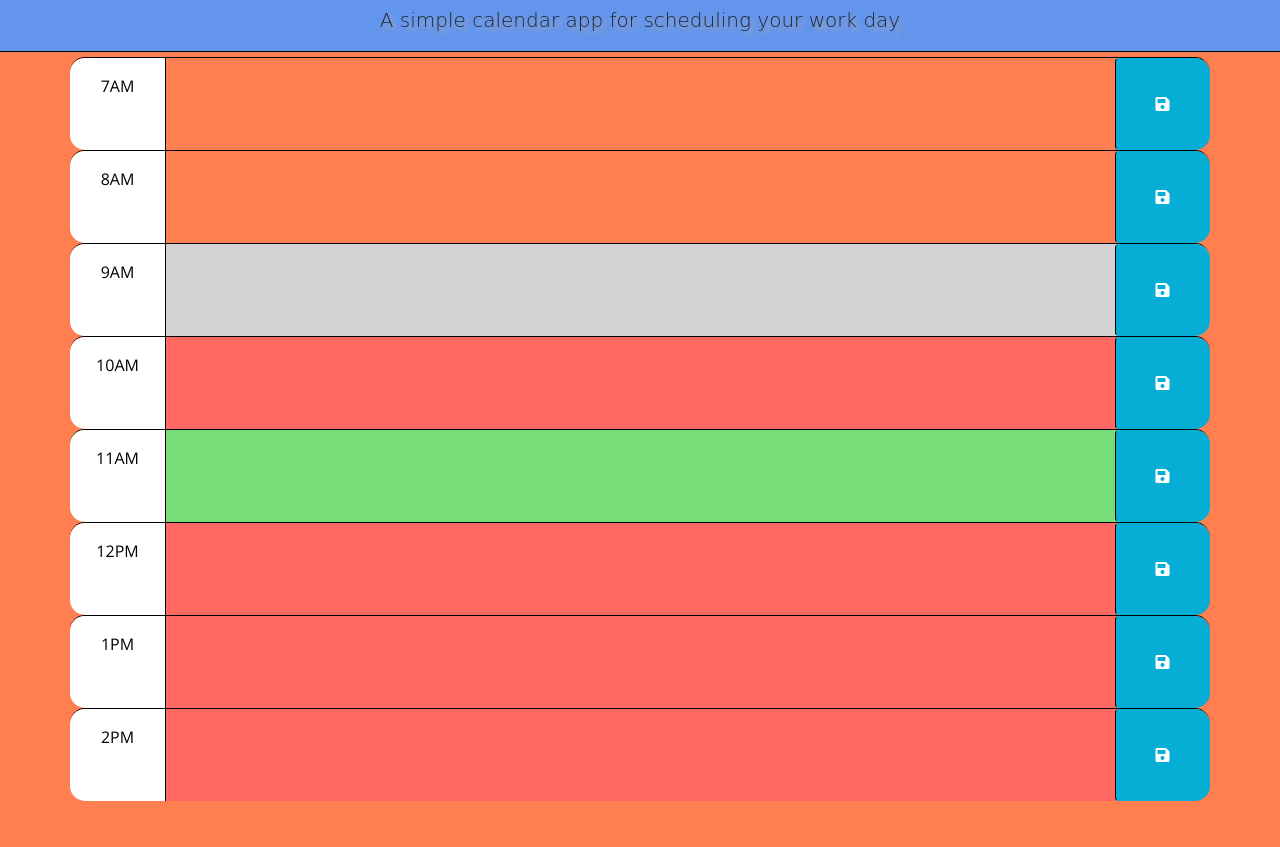
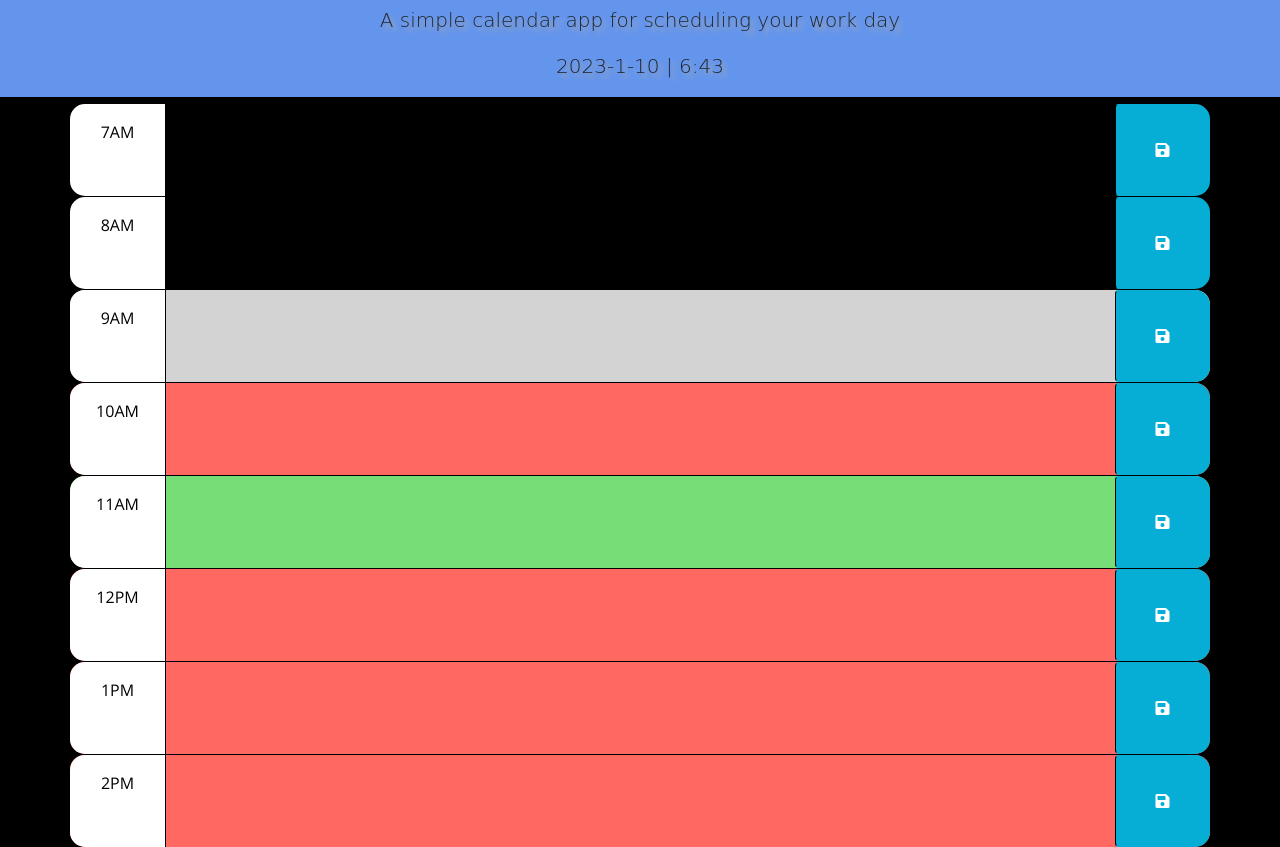
Before and after one commit to TrentLe/Workday, a plain HTML site: page index.html in a window 1280 px wide. Shown: the part 80-927 px from the top of the page. Before the commit the page ends 881 px from the top, so only its background shows below. Drawn offline with nearby package versions, Linux system fonts and the light colour scheme; files whose address does not match are found by name; a web font is replaced by a local one.

Commit message:
Date and time added

```diff
--- a/assets/script.js
+++ b/assets/script.js
@@ -1,6 +1,19 @@
-// Wrap all code that interacts with the DOM in a call to jQuery to ensure that
-// the code isn't run until the browser has finished rendering all the elements
-// in the html.
+// All element classes
+var row = $('.row');
+var past = $('.past');
+var present = $('.present');
+var future = $('.future');
+
+// Current time
+$(document).ready(function(){
+  var today = new Date();
+  var tDate = today.getFullYear() + '-' + (today.getMonth() + 1) + '-' + today.getDate();
+  var cTime = today.getHours() + ":" + today.getMinutes();
+  var date = tDate + ' | ' + cTime;
+  $('#currentDay').text(date)
+
+})
+
 $(function () {
     // TODO: Add a listener for click events on the save button. This code should
     // use the id in the containing time-block as a key to save the user input in
--- a/assets/style.css
+++ b/assets/style.css
@@ -1,7 +1,7 @@
 body {
     font-family: 'Open Sans', sans-serif;
     font-size: 16px;
-    background-color: coral;
+    background-color: black;
   }
 
   h1{
--- a/index.html
+++ b/index.html
@@ -15,18 +15,24 @@
 
     <link rel="stylesheet" href="https://fonts.googleapis.com/css2?family=Nixie+One&display=swap" />
 
-    <link rel="stylesheet" href="C:\Users\Trent\.ssh\Classwork\Workday\assets\style.css" />
+    <link rel="stylesheet" href="./assets/style.css" />
 
 
     <title>Work Day Scheduler</title>
   </head>
 
   <body>
+
     <header class="mando">
       <h1 class="display-3">Work Day Scheduler</h1>
-      <p class="lead">A simple calendar app for scheduling your work day</p>
+
+      <p class="lead">
+        A simple calendar app for scheduling your work day
+      </p>
+
       <p id="currentDay" class="lead"></p>
     </header>
+
     <section class="container">
 
       <section id="hour-7" class="row">
@@ -40,9 +46,7 @@
       <div id="hour-8" class="row">
         <div class="col-2 col-md-1 hour text-center py-3">8AM</div>
         <textarea class="col-8 col-md-10 description" rows="3"> </textarea>
-        <button class="btn saveBtn col-2 col-md-1" aria-label="save">
-          <i class="fas fa-save" aria-hidden="true"></i>
-        </button>
+        <button class="btn saveBtn col-2 col-md-1" aria-label="save"><i class="fas fa-save" aria-hidden="true"></i></button>
       </div>
 
       <!-- Example of a past time block. The "past" class adds a gray background color. -->
@@ -104,6 +108,6 @@
       crossorigin="anonymous"
     ></script>
 
-    <script src="Workday\assets\script.js"></script>
+    <script src="./assets/script.js"></script>
   </body>
 </html>
```
